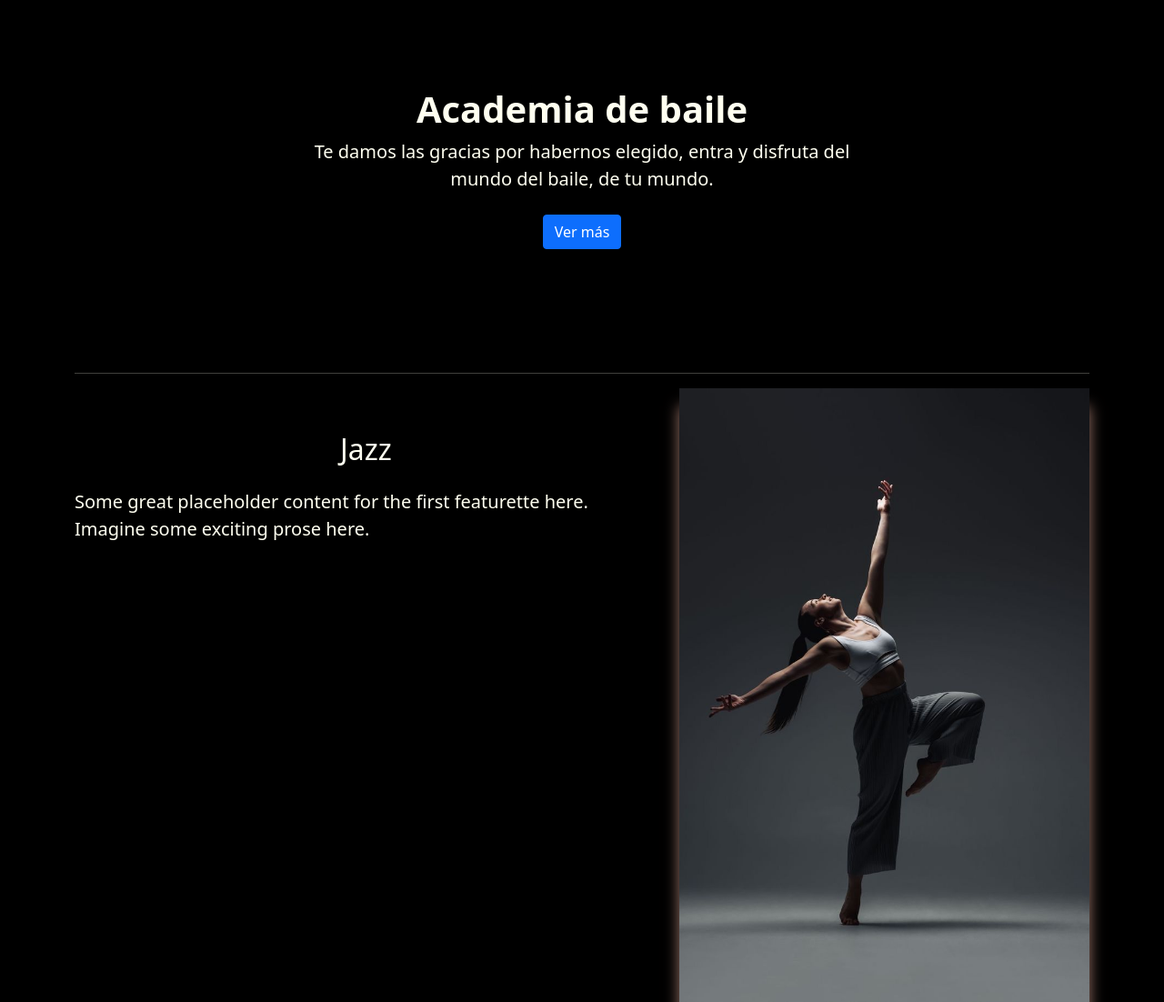
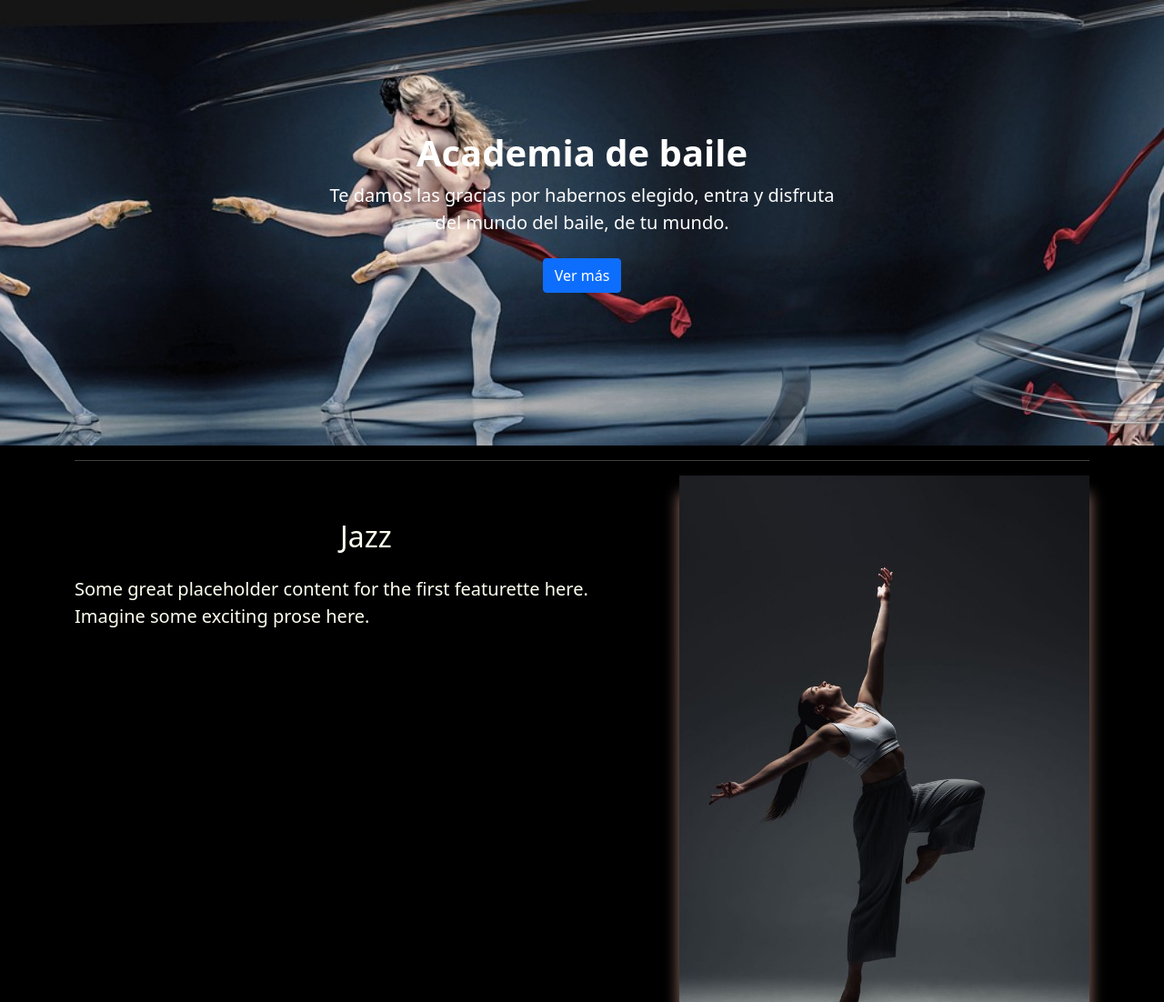
Before and after one commit to hz-programacion/Django_CaC, a Django app: page / in a window 1280 px wide. Shown: the part 73-1175 px from the top of the page at 91% size. Run offline with Django 3.2, Linux system fonts and the light colour scheme; some libraries are stand-ins or nearby versions.

Commit message:
trabajando en el banner

```diff
--- /dev/null
+++ b/productos/static/productos/publica/css/style.css
@@ -0,0 +1,13 @@
+.banner{
+    background-image: url('/static/img/dancer-2015159_960_720.jpg');
+    background-size: cover;
+    /*min-height: 85vh;*/
+    width: 100%;
+
+    z-index: -999;
+}
+
+.h1-banner, .text-banner{
+    color:#FFF;
+
+}
--- a/productos/views.py
+++ b/productos/views.py
@@ -1,7 +1,9 @@
 from datetime import datetime
 from multiprocessing import context
-from django.shortcuts import render
+from django.shortcuts import render, redirect
 from django.http import HttpResponse
+
+from django.template import loader
 
 # def saludar(request):
 #     return HttpResponse('Hola')
--- a/templates/productos/index.html
+++ b/templates/productos/index.html
@@ -6,7 +6,7 @@
 
 <section class="py-5 text-center banner">
   <div class="row py-lg-5">
-      <div class="col-lg-6 col-md-8 mx-auto">
+      <div class="col-lg-6 col-md-8 mx-auto p-5">
           <h1 class="fw-bold h1-banner">Academia de baile</h1>
           <p class="lead text-banner">Te damos las gracias por habernos elegido, entra y disfruta del mundo del baile, de tu mundo.</p>
           <p>
```
